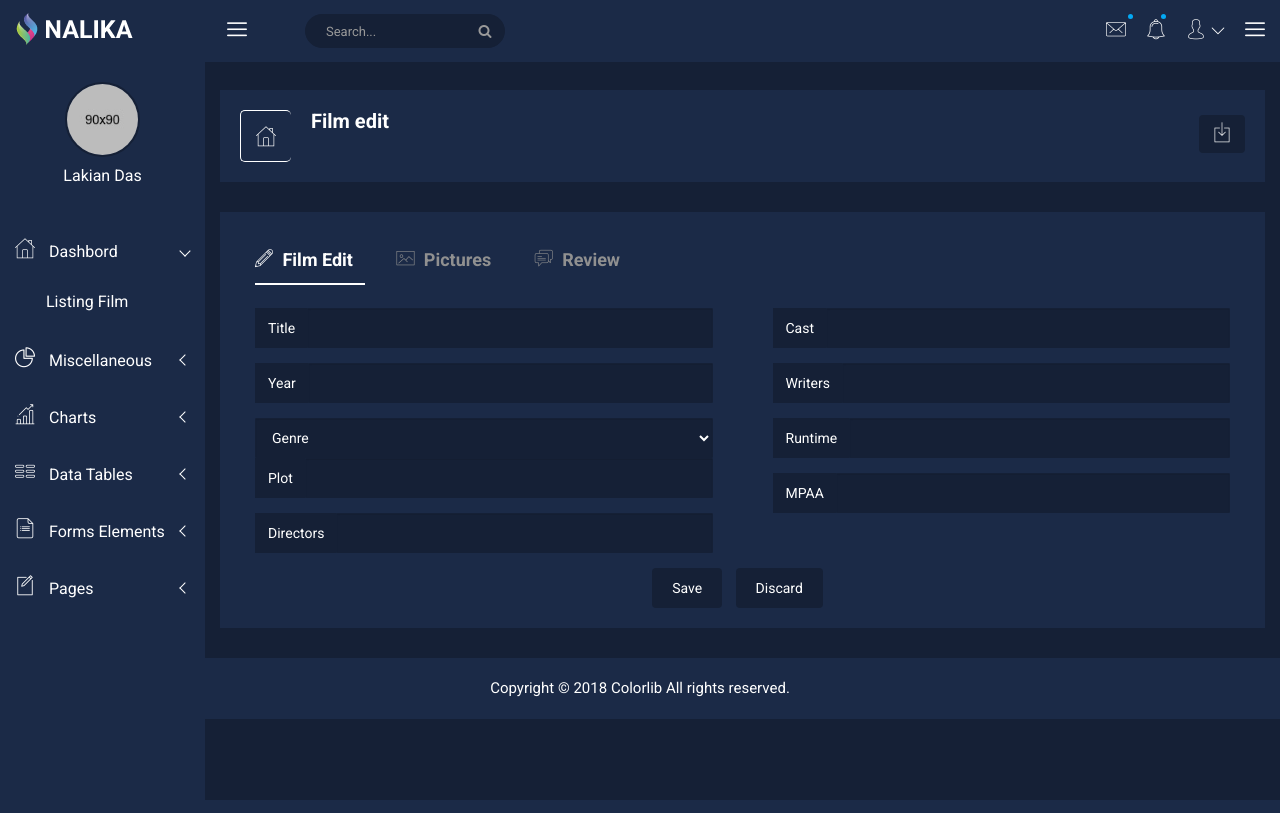
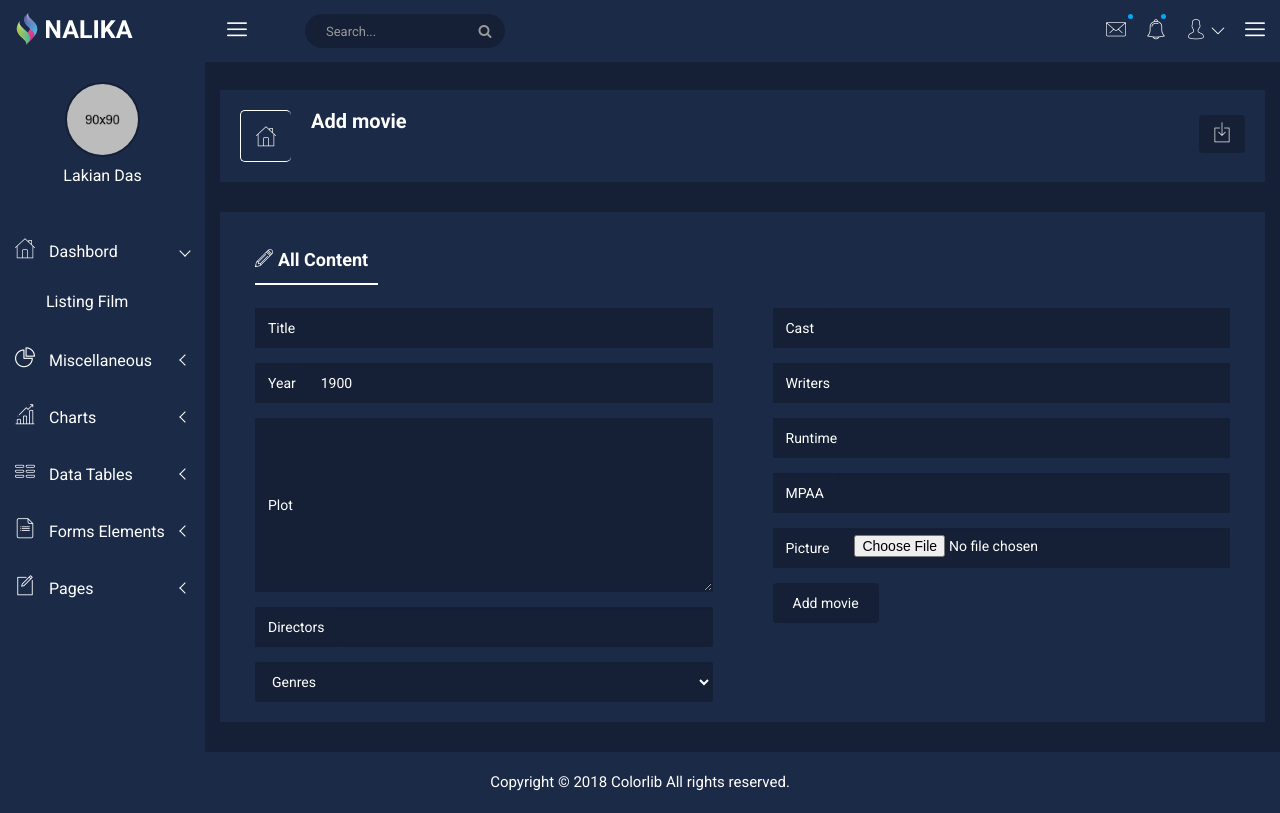
Before and after one commit to dablusLyes/movie_1, a PHP site: page /admin/addFilm_back.php in a window 1280 px wide. Run offline with PHP 8.4, Linux system fonts and the light colour scheme; data that the repository does not hold is empty; a stand-in replaces the project's code that opens the database connection.

Commit message:
form add

```diff
--- a/admin/addFilm_back.php
+++ b/admin/addFilm_back.php
@@ -9,8 +9,7 @@
 
 <?php
 
-$genres = allGenres();
-
+$genres = ['Drama', 'Action', 'Romance', 'Animation', 'Family', 'Fantasy' ,'Adventure', 'Sci-Fi', 'Music', 'Crime', 'Comedy', 'Biography', 'Mystery','Horror', 'Thriller'];
 ?>
 
 <div class="breadcome-area">
@@ -25,7 +24,7 @@ $genres = allGenres();
                 <i class="icon nalika-home"></i>
                 </div>
                 <div class="breadcomb-ctn">
-<h2>Film edit</h2>
+                <h2>Add movie</h2>
                 </div>
               </div>
               </div>
@@ -50,9 +49,7 @@ $genres = allGenres();
     <div class="col-lg-12 col-md-12 col-sm-12 col-xs-12">
     <div class="review-tab-pro-inner">
     <ul id="myTab3" class="tab-review-design">
-<li class="active"><a href="#description"><i class="icon nalika-edit" aria-hidden="true"></i> Film edit</a></li>
-<li><a href="#reviews"><i class="icon nalika-picture" aria-hidden="true"></i> Pictures</a></li>
-<li><a href="#INFORMATION"><i class="icon nalika-chat" aria-hidden="true"></i> Review</a></li>
+    <li class="active"><a href="#description"><i class="icon nalika-edit" aria-hidden="true"></i>All content</a></li>
     </ul>
     <div id="myTabContent" class="tab-content custom-product-edit">
     <div class="product-tab-list tab-pane fade active in" id="description">
@@ -65,32 +62,22 @@ $genres = allGenres();
     </div>
     <div class="input-group mg-b-pro-edt">
     <span class="input-group-addon">Year</span>
-<input type="text" class="form-control">
+    <input type="number" class="form-control" value="1900">
     </div>
-<select name="select" class="form-control pro-edt-select form-control-primary">
-<option value="opt1">Genre</option>
-<option value="opt2">1990</option>
-<option value="opt3">1910</option>
-<option value="opt4">1920</option>
-<option value="opt5">1930</option>
-<option value="opt6">1940</option>
-<option value="opt6">1950</option>
-<option value="opt6">1960</option>
-<option value="opt6">1970</option>
-<option value="opt6">1980</option>
-<option value="opt6">1990</option>
-<option value="opt6">2000</option>
-<option value="opt6">2010</option>
-<option value="opt6">2020</option>
-</select>
     <div class="input-group mg-b-pro-edt">
     <span class="input-group-addon">Plot</span>
-<input type="text" class="form-control">
+    <textarea name="name" rows="8" cols="80" class=form-control></textarea>
     </div>
     <div class="input-group mg-b-pro-edt">
     <span class="input-group-addon">Directors</span>
     <input type="text" class="form-control">
     </div>
+    <select name="select" class="form-control pro-edt-select form-control-primary">
+    <option value="opt1">Genres</option>
+    <?php foreach ($genres as $genre) {
+      echo '<option value="'.$genre.'">'.$genre.'</option>';
+    } ?>
+    </select>
     </div>
     </div>
     <div class="col-lg-6 col-md-6 col-sm-6 col-xs-12">
@@ -111,135 +98,12 @@ $genres = allGenres();
     <span class="input-group-addon">MPAA</span>
     <input type="text" class="form-control">
     </div>
-</div>
-</div>
-</div>
-<div class="row">
-<div class="col-lg-12 col-md-12 col-sm-12 col-xs-12">
-<div class="text-center custom-pro-edt-ds">
-<button type="button" class="btn btn-ctl-bt waves-effect waves-light m-r-10">Save
-</button>
-<button type="button" class="btn btn-ctl-bt waves-effect waves-light">Discard
-</button>
-</div>
-</div>
-</div>
-</div>
-<div class="product-tab-list tab-pane fade" id="reviews">
-<div class="row">
-<div class="col-lg-12 col-md-12 col-sm-12 col-xs-12">
-<div class="review-content-section">
-<div class="row">
-<div class="col-lg-4">
-<div class="pro-edt-img">
-<img src="img/new-product/5-small.jpg" alt="" />
-</div>
-</div>
-<div class="col-lg-8">
-<div class="row">
-<div class="col-lg-12">
-<div class="product-edt-pix-wrap">
-<div class="input-group">
-<span class="input-group-addon">TT</span>
-<input type="text" class="form-control" placeholder="Label Name">
-</div>
-<div class="row">
-<div class="col-lg-6">
-<div class="form-radio">
-<form>
-<div class="radio radiofill">
-<label>
-<input type="radio" name="radio"><i class="helper"></i>Largest Image
-</label>
-</div>
-<div class="radio radiofill">
-<label>
-<input type="radio" name="radio"><i class="helper"></i>Medium Image
-</label>
-</div>
-<div class="radio radiofill">
-<label>
-<input type="radio" name="radio"><i class="helper"></i>Small Image
-</label>
-</div>
-</form>
-</div>
-</div>
-<div class="col-lg-6">
-<div class="product-edt-remove">
-<button type="button" class="btn btn-ctl-bt waves-effect waves-light">Remove
-<i class="fa fa-times" aria-hidden="true"></i>
-</button>
-</div>
-</div>
-</div>
-</div>
-</div>
-</div>
-</div>
-</div>
-</div>
-</div>
-</div>
-</div>
-
-
- <div class="product-tab-list tab-pane fade" id="INFORMATION">
-<div class="row">
-<div class="col-lg-12 col-md-12 col-sm-12 col-xs-12">
-<div class="review-content-section">
-<div class="card-block">
-<div class="text-muted f-w-400">
-<p>No reviews yet.</p>
-</div>
-<div class="m-t-10">
-<div class="txt-primary f-18 f-w-600">
-<p>Your Rating</p>
-</div>
-<div class="stars stars-example-css detail-stars">
-<div class="review-rating">
-<fieldset class="rating">
-<input type="radio" id="star5" name="rating" value="5">
-<label class="full" for="star5"></label>
-<input type="radio" id="star4half" name="rating" value="4 and a half">
-<label class="half" for="star4half"></label>
-<input type="radio" id="star4" name="rating" value="4">
-<label class="full" for="star4"></label>
-<input type="radio" id="star3half" name="rating" value="3 and a half">
-<label class="half" for="star3half"></label>
-<input type="radio" id="star3" name="rating" value="3">
-<label class="full" for="star3"></label>
-<input type="radio" id="star2half" name="rating" value="2 and a half">
-<label class="half" for="star2half"></label>
-<input type="radio" id="star2" name="rating" value="2">
-<label class="full" for="star2"></label>
-<input type="radio" id="star1half" name="rating" value="1 and a half">
-<label class="half" for="star1half"></label>
-<input type="radio" id="star1" name="rating" value="1">
-<label class="full" for="star1"></label>
-<input type="radio" id="starhalf" name="rating" value="half">
-<label class="half" for="starhalf"></label>
-</fieldset>
-</div>
-<div class="clear"></div>
- </div>
-</div>
-<div class="input-group mg-b-15 mg-t-15">
-<span class="input-group-addon"><i class="icon nalika-user" aria-hidden="true"></i></span>
-<input type="text" class="form-control" placeholder="User Name">
-</div>
-<div class="input-group mg-b-15">
-<span class="input-group-addon"><i class="icon nalika-user" aria-hidden="true"></i></span>
-<input type="text" class="form-control" placeholder="Last Name">
-</div>
-<div class="input-group mg-b-15">
-<span class="input-group-addon"><i class="icon nalika-mail" aria-hidden="true"></i></span>
-<input type="text" class="form-control" placeholder="Email">
+    <div class="input-group mg-b-pro-edt">
+    <span class="input-group-addon">Picture</span>
+    <input type="file" class="form-control" placeholder="Label Name">
     </div>
     <div class="form-group review-pro-edt mg-b-0-pt">
-<button type="submit" class="btn btn-ctl-bt waves-effect waves-light">Submit
-</button>
-</div>
+    <button type="submit" class="btn btn-ctl-bt waves-effect waves-light">Add movie</button>
     </div>
     </div>
     </div>
--- a/admin/inc/listing_back.php
+++ b/admin/inc/listing_back.php
@@ -8,14 +8,10 @@ function create_listingMoviesBack($movies){
     echo     '<th>'.$movie['title'].'</th>';
     echo     '<th>'.$movie['year'].'</th>';
     echo     '<th>'.$movie['genres'].'</th>';
-    echo     '<th>'.$movie['plot'].'</th>';
     echo     '<th>'.$movie['directors'].'</th>';
-    echo     '<th>'.$movie['cast'].'</th>';
+    echo     '<th>'.$movie['casting'].'</th>';
     echo     '<th>'.$movie['writers'].'</th>';
-    echo     '<th>'.$movie['runtime'].'</th>';
-    echo     '<th>'.$movie['mpaa'].'</th>';
     echo     '<th>'.$movie['rating'].'</th>';
-    echo     '<th>'.$movie['popularity'].'</th>';
     echo     '<th>'.$movie['modified'].'</th>';
     echo     '<th>'.$movie['created'].'</th>';
     echo     '<th><button data-toggle="tooltip" title="Edit" class="pd-setting-ed"><i class="fa fa-pencil-square-o" aria-hidden="true"></i></button></th>';
--- a/admin/listingFilm_back.php
+++ b/admin/listingFilm_back.php
@@ -77,14 +77,10 @@ $movies = getAllMoviesLimitBy($offset);
         <th>Title</th>
         <th>Years</th>
         <th>Genre</th>
-        <th>Plot</th>
         <th>Directors</th>
         <th>Cast</th>
         <th>Writers</th>
-        <th>Runtime</th>
-        <th>MPAA</th>
         <th>Rating</th>
-        <th>Popularity</th>
         <th>Modification date</th>
         <th>Created date</th>
         <th>Edit</th>
--- a/inc/request.php
+++ b/inc/request.php
@@ -94,17 +94,3 @@ function countAllFilms(){
 
   return $query->fetchColumn();
 }
-
-// ===================================================================================//
-//		                   return all films genres
-
-function allGenres(){
-  global $pdo;
-	$sql = "SELECT DISTINCT genres FROM `movies_full` WHERE 1";
-
-  $query = $pdo->prepare($sql);
-  $query->execute();
-;
-
-  return $query->fetchColumn();
-}
```
Lines whose indentation alone changed are shown as unchanged.
